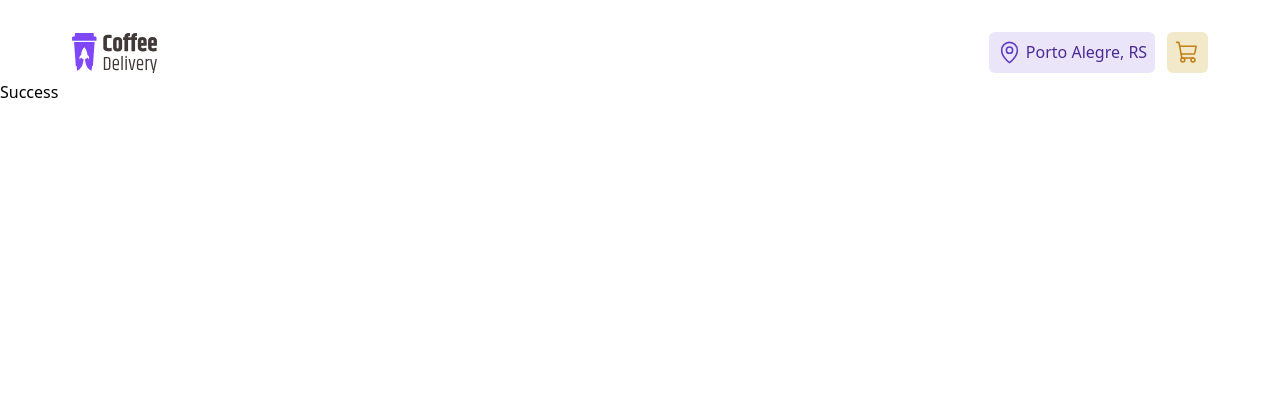
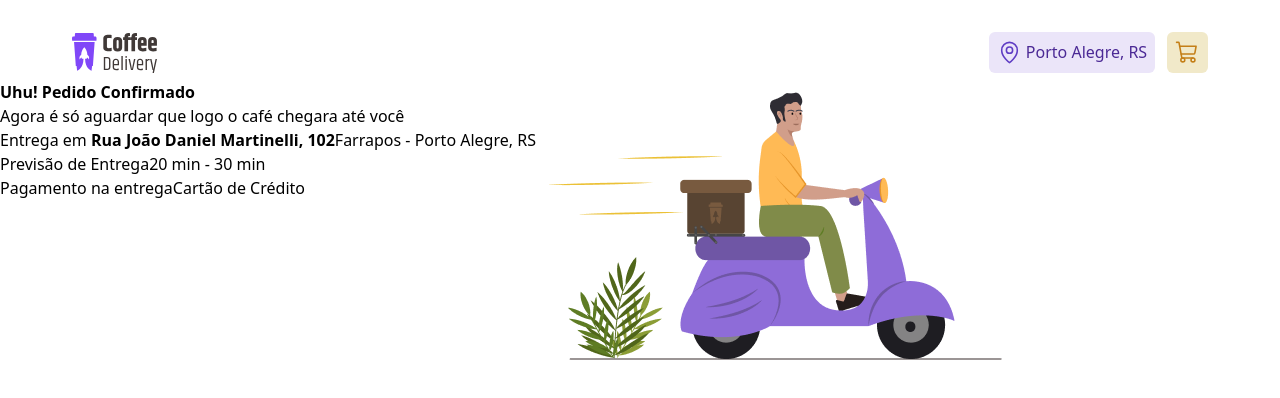
Before and after one commit to mateussk83/Coffe-Delivery, a React (Vite) app: page /success in a window 1280 px wide. Shown: the top 398 px of the page. Built offline with nearby package versions, Linux system fonts and the light colour scheme; a web font is replaced by a local one.

Commit message:
create success page and add html in success

```diff
--- a/src/pages/Success.tsx
+++ b/src/pages/Success.tsx
@@ -1,7 +1,29 @@
+import delivery from "../assets/delivery.png"
+
 export function Success() {
  return (
-  <div>
-   <h1>Success</h1>
+  <div className="flex">
+   <div className="flex flex-col">
+
+   <strong>Uhu! Pedido Confirmado</strong>
+   <span>Agora é só aguardar que logo o café chegara até você</span>
+
+   <div>
+    <div>
+     <span>Entrega em <strong>Rua João Daniel Martinelli, 102</strong></span>
+     <span>Farrapos - Porto Alegre, RS</span>
+    </div>
+    <div>
+     <span>Previsão de Entrega</span>
+     <span>20 min - 30 min</span>
+    </div>
+    <div>
+     <span>Pagamento na entrega</span>
+     <span>Cartão de Crédito</span>
+    </div>
+   </div>
+   </div>
+   <img src={delivery} alt="" />
   </div>
  )
 }
```
Also changed, not shown: src/assets/delivery.png (added).
